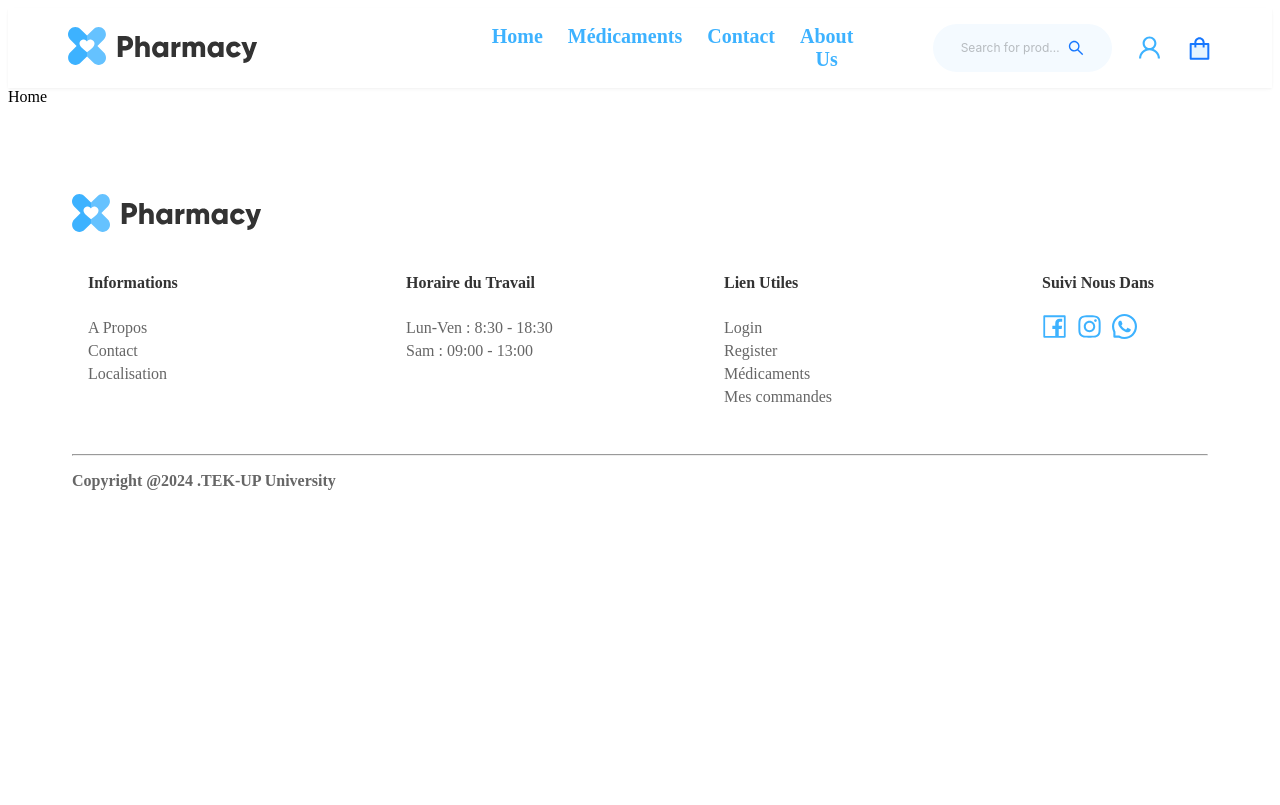
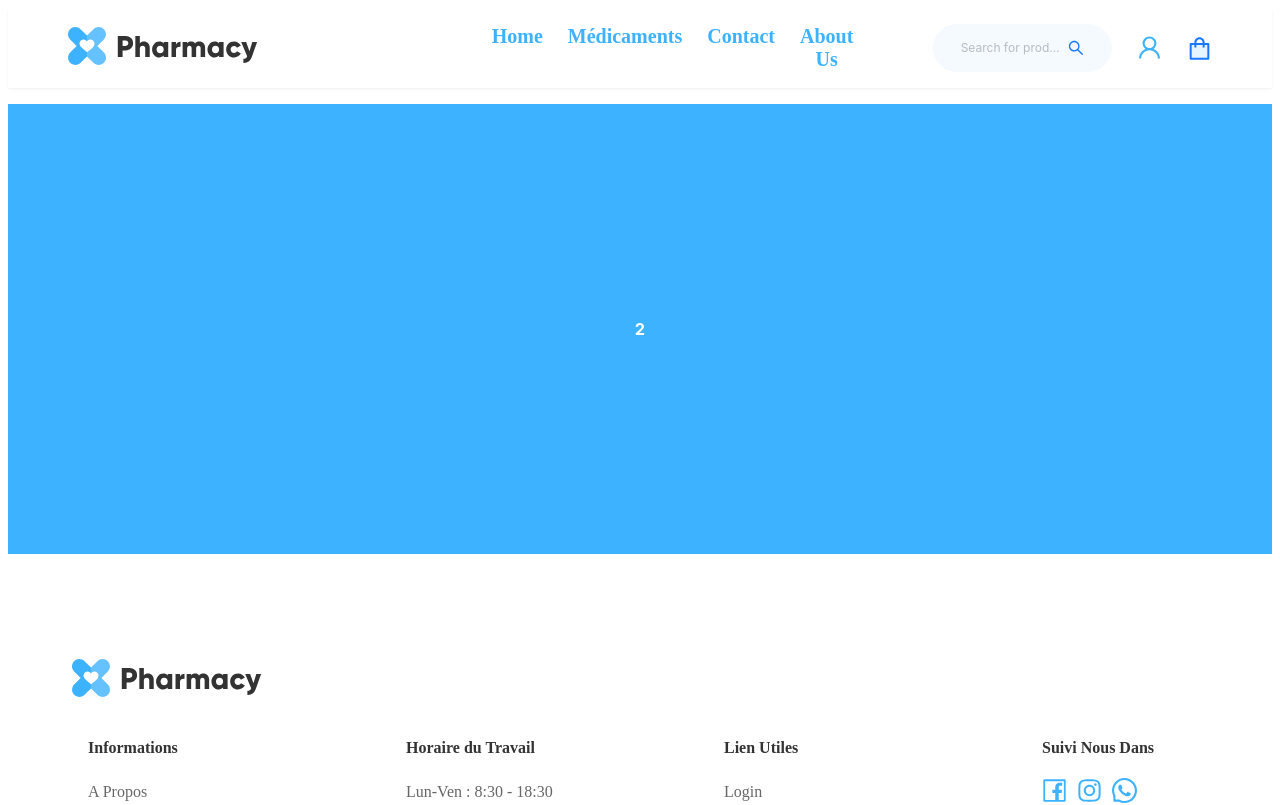
Before and after one commit to majdifkih/Online-Pharmacy-Project, a React (Create React App) app in the folder client/: page / in a window 1280 px wide. Shown: the top 805 px of the page. Built offline with nearby package versions, Linux system fonts and the light colour scheme.

Commit message:
modification model medicament

```diff
--- a/client/src/App.jsx
+++ b/client/src/App.jsx
@@ -4,6 +4,7 @@ import Header from './components/Header';
 import Footer from './components/Footer';
 import Login from './pages/Login';
 import Home from './pages/Home';
+import {FloatButton } from 'antd';
 
 function App() {
   return (
@@ -16,6 +17,8 @@ function App() {
                  <Route path="profil" element={<Profile />} />
             </Route>
         </Routes>
+
+        <FloatButton.BackTop />
       <Footer />
     </div>
   );
--- a/client/src/pages/Home.jsx
+++ b/client/src/pages/Home.jsx
@@ -1,8 +1,42 @@
 import React from 'react'
+import {Carousel} from 'antd';
+import styled from 'styled-components'
+
+
+
+const Container = styled.div `` ;
+
+
+const CarouselContainer = styled.div `
+  width: 100%;
+` ;
+
+const contentStyle = {
+  height: '450px',
+  color: '#fff',
+  lineHeight: '450px',
+  textAlign: 'center',
+  background: '#3DB2FF',
+};
 
 const Home = () => {
   return (
-    <div>Home</div>
+  <Container>
+    <CarouselContainer>
+        <Carousel autoplay>
+            <div>
+              <h3 style={contentStyle}>1</h3>
+            </div>
+            <div>
+              <h3 style={contentStyle}>2</h3>
+            </div>
+            <div>
+              <h3 style={contentStyle}>3</h3>
+            </div>
+      </Carousel>
+    </CarouselContainer>
+  </Container>
+
   )
 }
 
```
Also changed, not shown: 1 other file (tests, documents, lock files or other folders).
